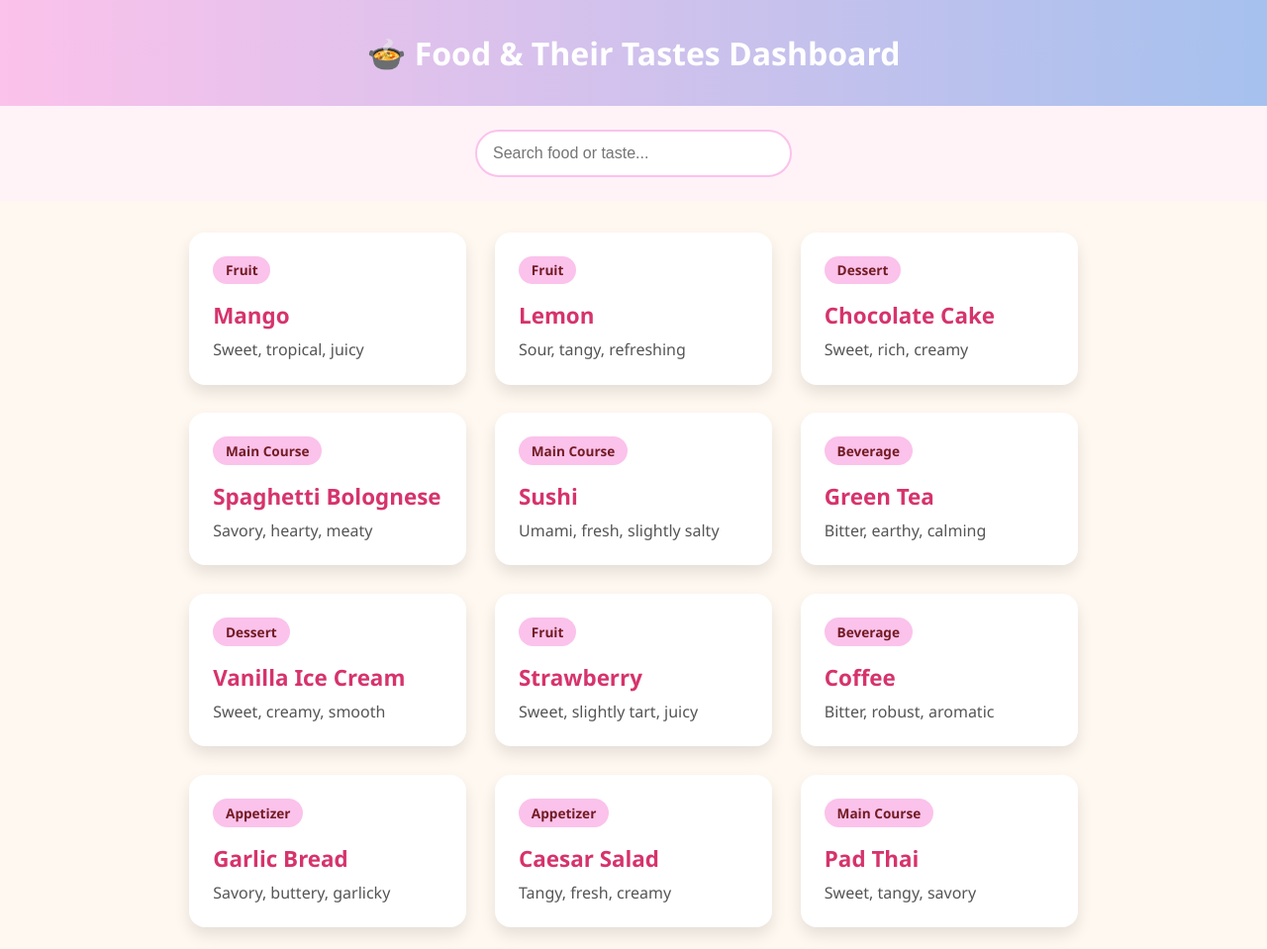
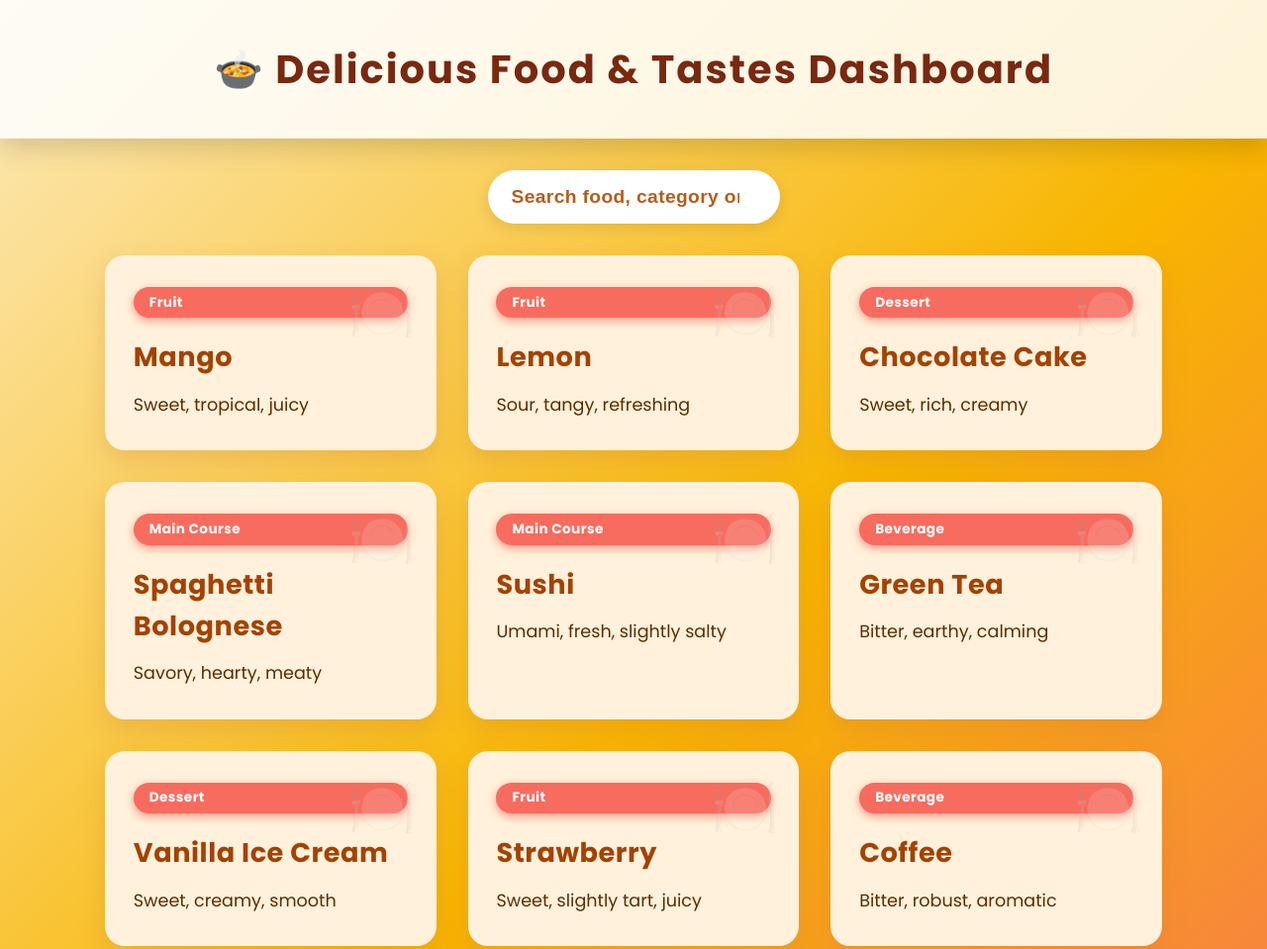
Before and after one commit to sahubharathi2-blip/collab, a plain HTML site: page index.html in a window 1280 px wide. Shown: the top 959 px of the page at 99% size. Drawn offline with Linux system fonts and the light colour scheme.

Commit message:
Update index.html

```diff
--- a/index.html
+++ b/index.html
@@ -1,10 +1,12 @@
 <!DOCTYPE html>
-<html lang="en">
+<html lang="en" >
 <head>
   <meta charset="UTF-8" />
   <meta name="viewport" content="width=device-width, initial-scale=1" />
-  <title>Food & Tastes Dashboard</title>
+  <title>Delicious Food & Tastes Dashboard</title>
   <style>
+    @import url('https://fonts.googleapis.com/css2?family=Poppins:wght@400;700&display=swap');
+
     /* Reset */
     * {
       box-sizing: border-box;
@@ -13,117 +15,147 @@
     }
 
     body {
-      font-family: 'Segoe UI', Tahoma, Geneva, Verdana, sans-serif;
-      background: #fff8f0;
-      color: #333;
+      font-family: 'Poppins', sans-serif;
+      background: linear-gradient(135deg, #fceabb, #f8b500, #f76c5e);
       min-height: 100vh;
       display: flex;
       flex-direction: column;
+      color: #3a1a00;
     }
 
     header {
-      background: linear-gradient(90deg, #fbc2eb, #a6c1ee);
-      padding: 2rem;
-      color: #fff;
+      background: rgba(255 255 255 / 0.85);
+      padding: 2.5rem 1rem;
       text-align: center;
-      font-weight: 700;
-      font-size: 2rem;
-      box-shadow: 0 3px 10px rgba(0,0,0,0.1);
+      font-size: 2.5rem;
+      font-weight: 800;
+      color: #78290f;
+      letter-spacing: 2px;
+      box-shadow: 0 10px 25px rgba(0,0,0,0.15);
       user-select: none;
+      text-shadow: 1px 1px 3px rgba(255 255 255 / 0.9);
     }
 
     .search-bar {
-      padding: 1.5rem 2rem;
+      margin: 2rem auto;
+      max-width: 480px;
       text-align: center;
-      background-color: #fff3f8;
     }
 
     .search-bar input {
-      padding: 0.8rem 1rem;
-      width: 320px;
-      max-width: 90%;
-      font-size: 1rem;
-      border: 2px solid #fbc2eb;
+      width: 100%;
+      padding: 1rem 1.5rem;
+      font-size: 1.2rem;
       border-radius: 50px;
+      border: none;
+      box-shadow: 0 4px 15px rgba(0,0,0,0.1);
+      transition: box-shadow 0.3s ease;
       outline: none;
-      transition: 0.3s ease;
+    }
+
+    .search-bar input::placeholder {
+      color: #b65c1a;
+      font-weight: 600;
+      letter-spacing: 0.02em;
     }
 
     .search-bar input:focus {
-      border-color: #a6c1ee;
-      box-shadow: 0 0 8px #a6c1ee;
+      box-shadow: 0 0 20px 3px #f76c5e;
     }
 
     main {
       flex-grow: 1;
-      max-width: 1200px;
-      margin: 2rem auto;
+      max-width: 1100px;
+      margin: 0 auto 3rem auto;
       padding: 0 1rem;
       display: grid;
       grid-template-columns: repeat(auto-fit, minmax(280px, 1fr));
-      gap: 1.8rem;
+      gap: 2rem;
     }
 
     .card {
-      background: white;
-      border-radius: 16px;
-      box-shadow: 0 8px 15px rgba(0,0,0,0.1);
+      background: #fff1db;
+      border-radius: 20px;
+      box-shadow: 0 10px 25px rgba(199, 119, 58, 0.25);
+      display: flex;
+      flex-direction: column;
+      padding: 2rem 1.8rem;
       transition: transform 0.3s ease, box-shadow 0.3s ease;
       cursor: default;
-      display: flex;
-      flex-direction: column;
-      padding: 1.5rem;
+      position: relative;
+      overflow: hidden;
     }
 
     .card:hover {
-      transform: translateY(-8px);
-      box-shadow: 0 12px 24px rgba(0,0,0,0.15);
+      transform: translateY(-10px);
+      box-shadow: 0 18px 40px rgba(199, 119, 58, 0.4);
+    }
+
+    .card::before {
+      content: "🍽️";
+      font-size: 3.5rem;
+      position: absolute;
+      top: 15px;
+      right: 20px;
+      opacity: 0.15;
+      user-select: none;
+      pointer-events: none;
     }
 
     .food-name {
-      font-size: 1.4rem;
-      font-weight: 700;
-      color: #d6336c;
-      margin-bottom: 0.5rem;
+      font-size: 1.7rem;
+      font-weight: 900;
+      color: #a44200;
+      margin-bottom: 0.8rem;
+      text-transform: capitalize;
+      letter-spacing: 0.02em;
+      user-select: text;
     }
 
     .food-category {
       display: inline-block;
-      background-color: #fbc2eb;
-      color: #721c24;
-      font-weight: 600;
-      padding: 0.3rem 0.8rem;
-      border-radius: 25px;
+      background-color: #f76c5e;
+      color: white;
+      font-weight: 700;
+      padding: 0.35rem 1rem;
+      border-radius: 30px;
       font-size: 0.85rem;
-      margin-bottom: 1rem;
-      align-self: flex-start;
+      letter-spacing: 0.03em;
+      margin-bottom: 1.2rem;
       user-select: none;
+      box-shadow: 0 3px 8px rgba(247,108,94,0.7);
     }
 
     .taste-desc {
-      font-size: 1rem;
-      color: #555;
+      font-size: 1.1rem;
+      line-height: 1.6;
+      color: #5a2d00;
       flex-grow: 1;
-      line-height: 1.4;
+      user-select: text;
     }
 
     .no-results {
-      grid-column: 1/-1;
+      grid-column: 1 / -1;
       text-align: center;
-      font-size: 1.3rem;
-      color: #999;
-      padding: 3rem 0;
+      font-size: 1.5rem;
+      font-weight: 600;
+      color: #7f3300;
+      padding: 4rem 1rem;
       user-select: none;
     }
 
     @media (max-width: 600px) {
       header {
-        font-size: 1.5rem;
-        padding: 1.5rem 1rem;
+        font-size: 2rem;
+        padding: 2rem 1rem;
       }
 
-      .card {
-        padding: 1rem;
+      .food-name {
+        font-size: 1.4rem;
+      }
+
+      .taste-desc {
+        font-size: 1rem;
       }
     }
   </style>
@@ -131,15 +163,20 @@
 <body>
 
   <header>
-    🍲 Food & Their Tastes Dashboard
+    🍲 Delicious Food & Tastes Dashboard
   </header>
 
   <div class="search-bar">
-    <input type="text" id="searchInput" placeholder="Search food or taste..." aria-label="Search food or taste" />
+    <input
+      id="searchInput"
+      type="search"
+      placeholder="Search food, category or taste..."
+      aria-label="Search food, category or taste"
+    />
   </div>
 
-  <main id="foodGrid">
-    <!-- Food cards dynamically inserted here -->
+  <main id="foodGrid" role="list">
+    <!-- Food cards will appear here -->
   </main>
 
   <script>
@@ -159,30 +196,31 @@
       { name: "Miso Soup", category: "Soup", taste: "Umami, salty, soothing" }
     ];
 
-    const grid = document.getElementById('foodGrid');
+    const foodGrid = document.getElementById('foodGrid');
     const searchInput = document.getElementById('searchInput');
 
     function renderFoods(filter = '') {
-      grid.innerHTML = '';
-      const filteredFoods = foods.filter(food => {
-        const combined = (food.name + ' ' + food.category + ' ' + food.taste).toLowerCase();
-        return combined.includes(filter.toLowerCase());
+      foodGrid.innerHTML = '';
+      const filtered = foods.filter(food => {
+        const text = `${food.name} ${food.category} ${food.taste}`.toLowerCase();
+        return text.includes(filter.toLowerCase());
       });
 
-      if (filteredFoods.length === 0) {
-        grid.innerHTML = `<div class="no-results">😞 No matching food items found.</div>`;
+      if (filtered.length === 0) {
+        foodGrid.innerHTML = `<div class="no-results" role="alert">😞 No matching food items found.</div>`;
         return;
       }
 
-      filteredFoods.forEach(food => {
+      filtered.forEach(food => {
         const card = document.createElement('article');
         card.className = 'card';
+        card.setAttribute('role', 'listitem');
         card.innerHTML = `
           <span class="food-category">${food.category}</span>
           <h2 class="food-name">${food.name}</h2>
           <p class="taste-desc">${food.taste}</p>
         `;
-        grid.appendChild(card);
+        foodGrid.appendChild(card);
       });
     }
 
@@ -193,5 +231,6 @@
     // Initial render
     renderFoods();
   </script>
+
 </body>
 </html>
```
